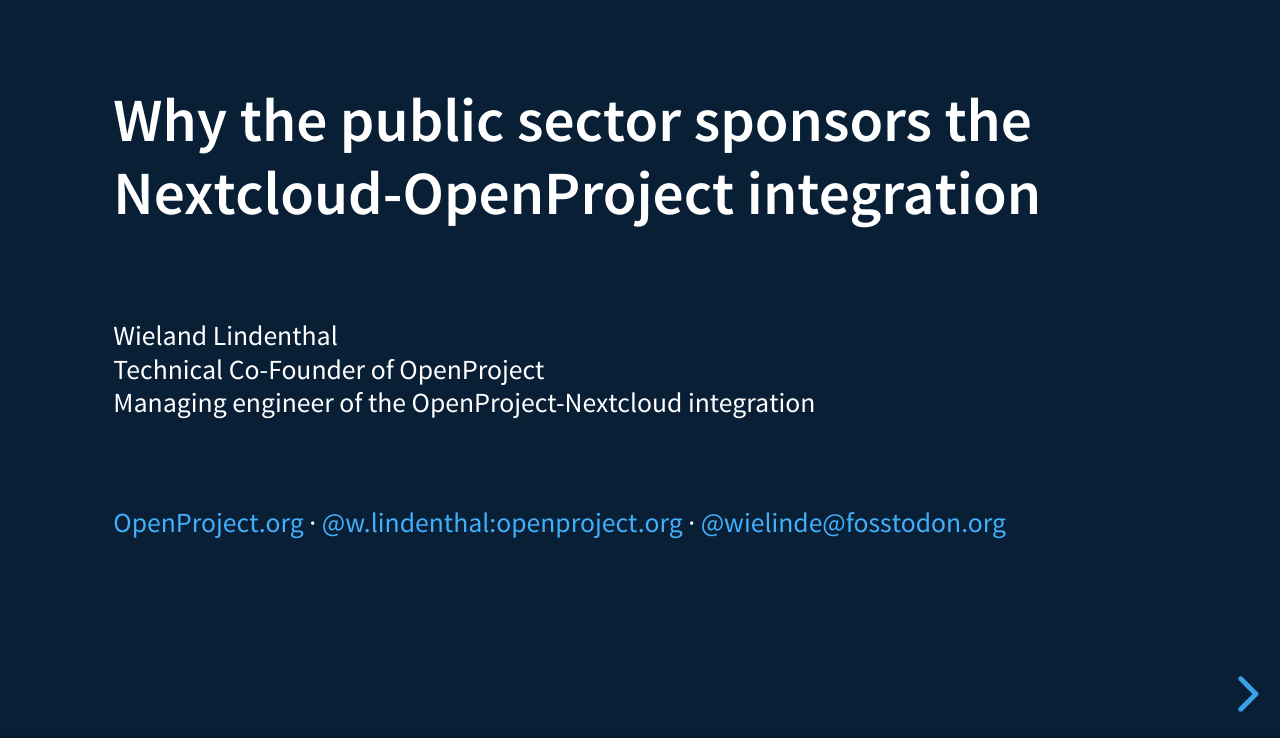
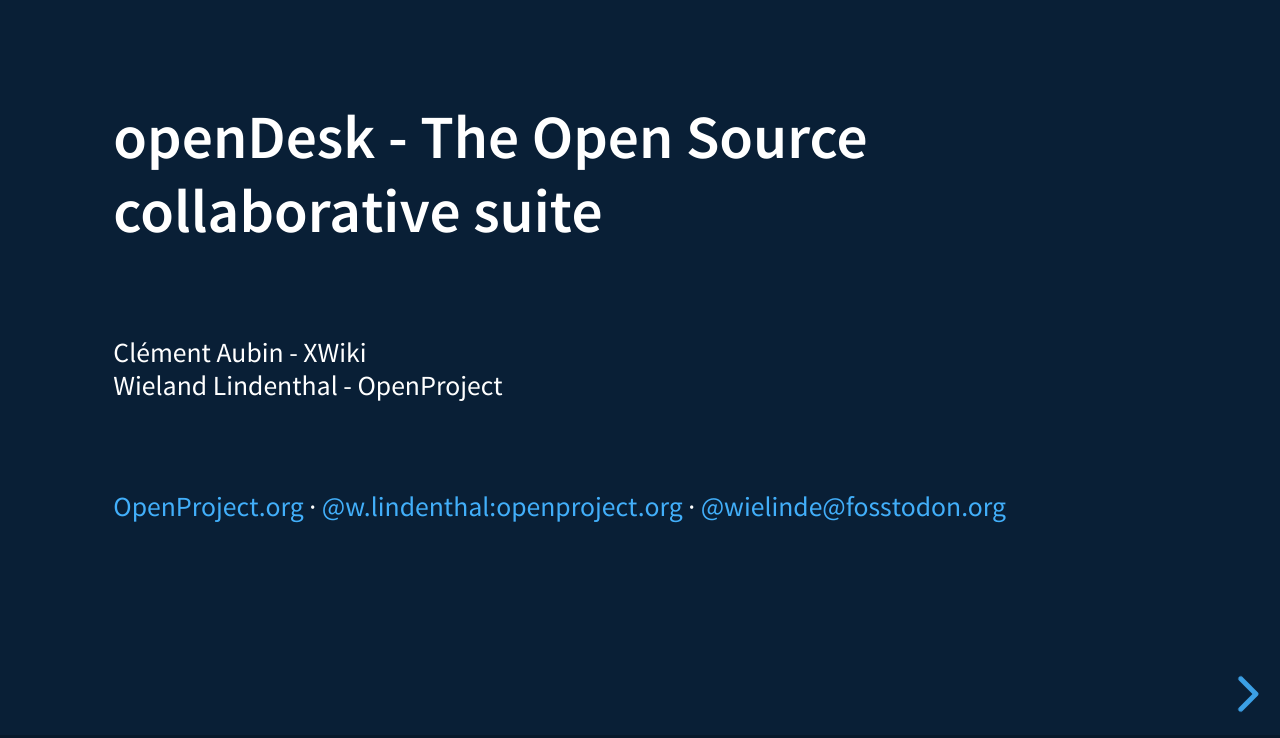
Before and after one commit to wielinde/talk-fosdem24, a website: page index.html in a window 1280 px wide. Shown: the part 62-800 px from the top of the page. Drawn offline with Linux system fonts and the light colour scheme.

Commit message:
Cover page

```diff
--- a/index.html
+++ b/index.html
@@ -3,7 +3,7 @@
 <head>
   <meta charset="utf-8">
   <meta name="viewport" content="width=device-width, initial-scale=1.0, maximum-scale=1.0, user-scalable=no">
-  <title>Why the public sector sponsors the Nextcloud-OpenProject integration?</title>
+  <title>openDesk - The Open Source collaborative suite</title>
 
   <link rel="stylesheet" href="dist/reset.css">
   <link rel="stylesheet" href="dist/reveal.css">
@@ -16,12 +16,11 @@
 <div class="reveal">
   <div class="slides">
     <section>
-      <h3 style="text-align: left; font-size: 3.5rem;">Why the public sector sponsors the Nextcloud-OpenProject integration</h3>
+      <h3 style="text-align: left; font-size: 3.5rem;">openDesk - The Open Source collaborative suite</h3>
       <p style="text-align: left; width: 70%; margin-top: 5rem;">
         <small>
-          Wieland Lindenthal<br>
-          Technical Co-Founder of OpenProject<br>
-          Managing engineer of the OpenProject-Nextcloud integration
+          Clément Aubin - XWiki<br>
+          Wieland Lindenthal - OpenProject
         </small>
       </p>
       <p style="text-align: left; margin-top: 5rem">
```
